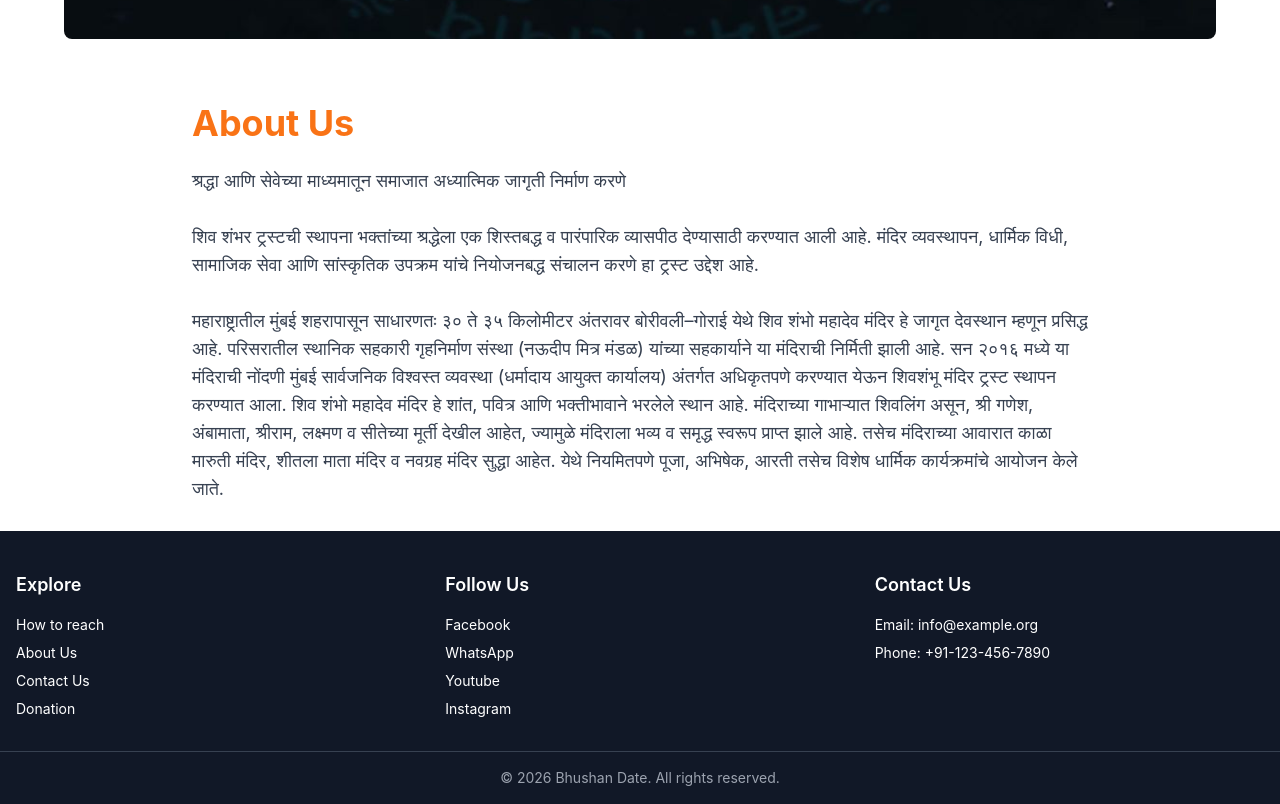
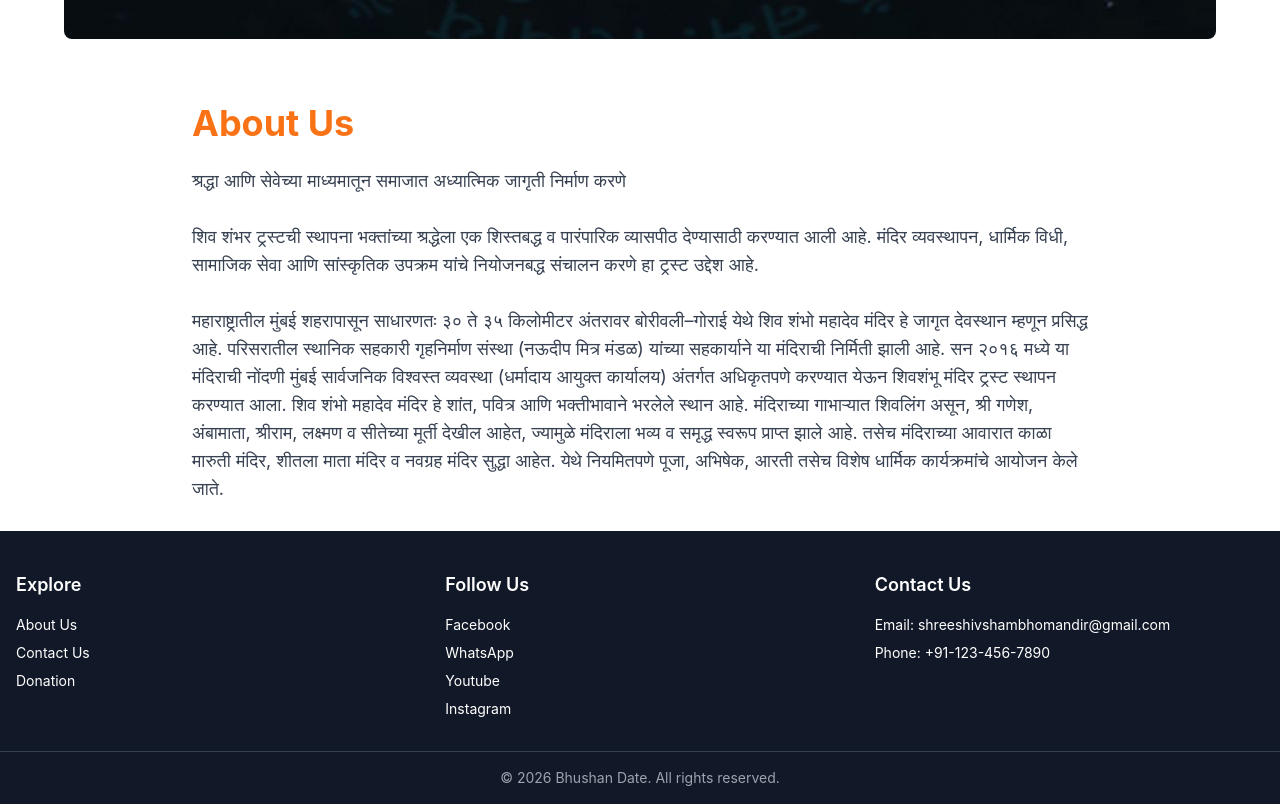
Before and after one commit to bhushi-94/shiv-shamboo, a React (Create React App) app: page /about-us in a window 1280 px wide. Shown: the part 1057-1861 px from the top of the page. Built offline with nearby package versions, Linux system fonts and the light colour scheme.

Commit message:
first changes

```diff
--- a/public/index.html
+++ b/public/index.html
@@ -2,14 +2,16 @@
 <html lang="en">
   <head>
     <meta charset="utf-8" />
-    <link rel="icon" href="%PUBLIC_URL%/favicon.ico" />
+    <!-- <link rel="icon" href="%PUBLIC_URL%/favicon.ico" /> -->
+    <link rel="icon" href="/public/logo123.jpg" />
     <meta name="viewport" content="width=device-width, initial-scale=1" />
     <meta name="theme-color" content="#000000" />
     <meta
-      name="description"
+      name="Shiv Shamboo Trust"
       content="Web site created using create-react-app"
     />
     <link rel="apple-touch-icon" href="%PUBLIC_URL%/logo192.png" />
+    <!-- <link rel="apple-touch-icon" href="/public/logo123.jpg" /> -->
     <!--
       manifest.json provides metadata used when your web app is installed on a
       user's mobile device or desktop. See https://developers.google.com/web/fundamentals/web-app-manifest/
@@ -24,7 +26,7 @@
       work correctly both with client-side routing and a non-root public URL.
       Learn how to configure a non-root public URL by running `npm run build`.
     -->
-    <title>React App</title>
+    <title>Shiv Shamboo Trust</title>
   </head>
   <body>
     <noscript>You need to enable JavaScript to run this app.</noscript>
--- a/src/components/FooterSr.js
+++ b/src/components/FooterSr.js
@@ -8,7 +8,7 @@ function FooterSr() {
         <div>
           <h3 className="text-lg font-semibold mb-4">Explore</h3>
           <ul className="space-y-2 text-sm">
-            <li>
+            {/* <li>
               <a
                 href="/how-to-reach"
                 // target="_blank"
@@ -17,7 +17,7 @@ function FooterSr() {
               >
                 How to reach
               </a>
-            </li>
+            </li> */}
             <li>
               <a
                 href="/about-us"
@@ -109,7 +109,7 @@ function FooterSr() {
               rel="noopener noreferrer"
               className="hover:text-green-400"
             >
-              info@example.org
+              shreeshivshambhomandir@gmail.com
             </a>
           </p>
           <p className="text-sm mt-2">Phone: +91-123-456-7890</p>
```
Also changed, not shown: public/logo123.jpg (added).
